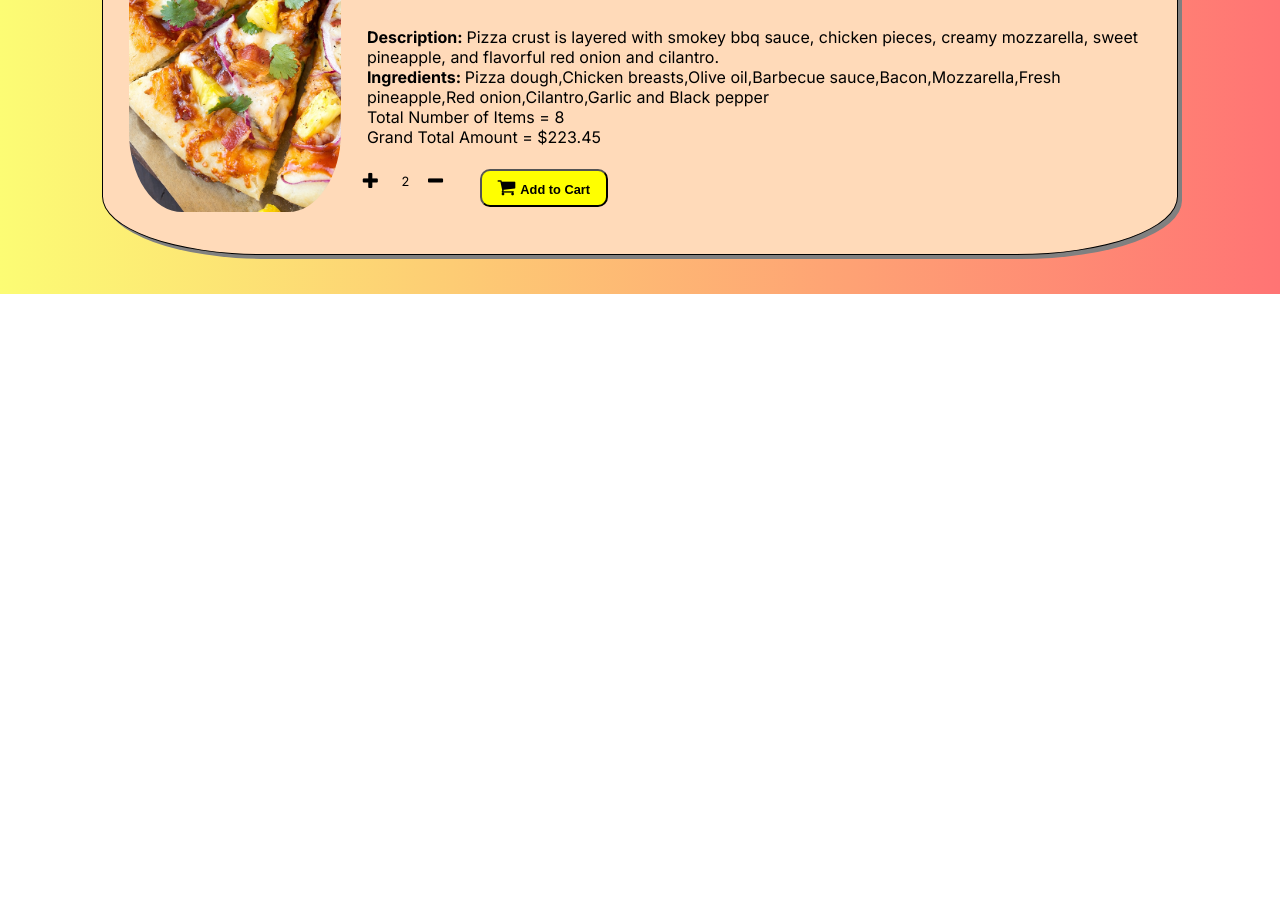
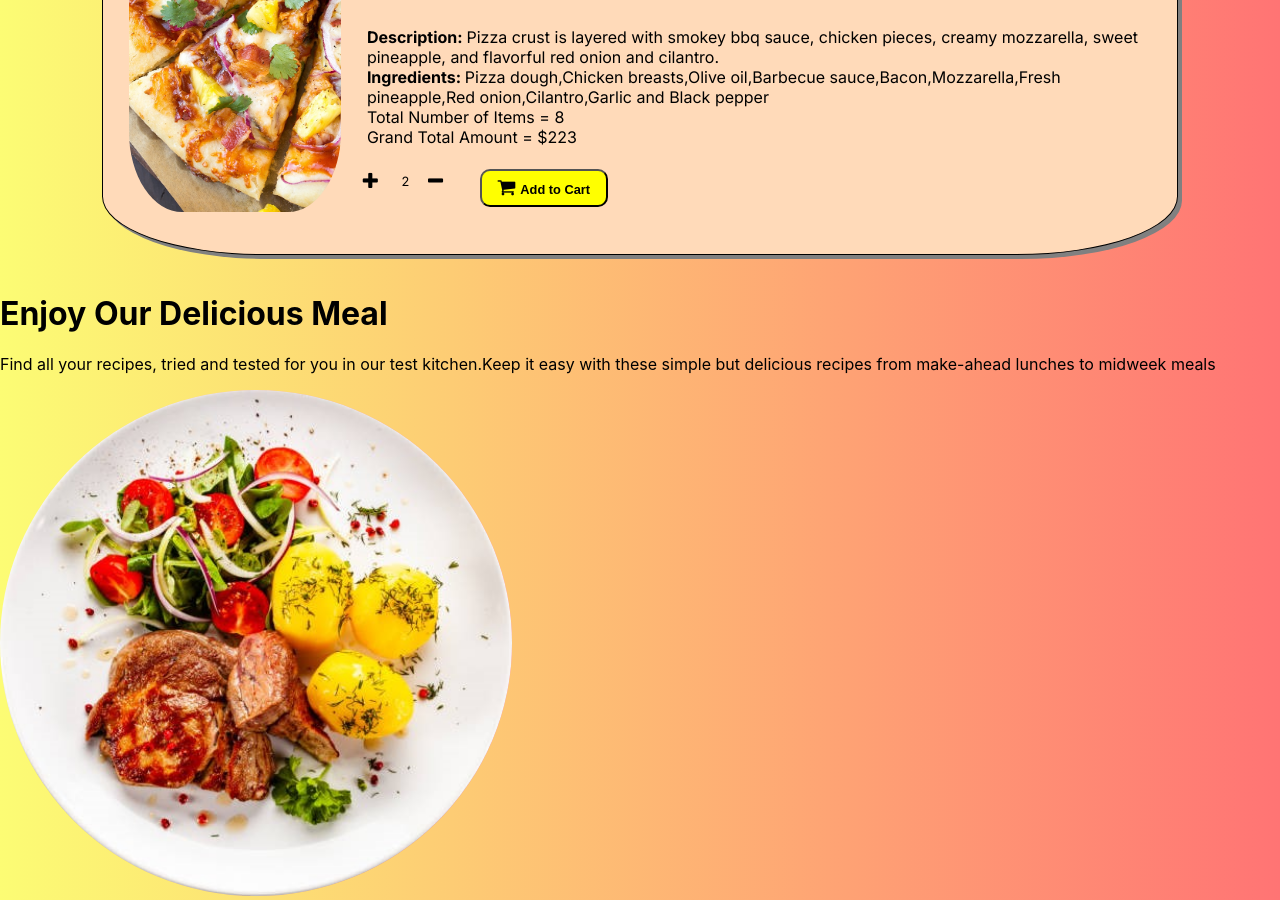
Before and after one commit to Aneesha-Maiya/Food-Cart, a React (Create React App) app: page /Home in a window 1280 px wide. Shown: the part 1480-2380 px from the top of the page. Before the commit the page ends 1774 px from the top, so only its background shows below. Built offline with nearby package versions, Linux system fonts and the light colour scheme.

Commit message:
Added images for main page

```diff
--- a/src/App.css
+++ b/src/App.css
@@ -124,8 +124,8 @@ body{
  .CartTitle{
   text-align: center;
   font-family: "Inter";
-  font-size: 2vw;
-  color:white;
+  font-size: 2.5vw;
+  color:green;
  }
 
 .FoodItem .DiscountImg{
@@ -133,3 +133,10 @@ body{
   height: 4vw;
   border-radius: 50%;
 }
+
+.Main-Img{
+  width: 40%;
+  height: 40%;
+  border-radius: 60%;
+  background-image:linear-gradient(to right,rgb(252, 252, 116),rgb(255, 116, 116));
+}
--- a/src/App.js
+++ b/src/App.js
@@ -8,6 +8,7 @@ import Spaghetti from './Images/Spaghetti.jpg';
 import HawaiianPizza from './Images/HawaiianPizza.jpg';
 import TenOff from './Images/TenOff.jpeg';
 import FiveOff from './Images/FiveOff.jpeg';
+import FoodItem1 from './Images/fooditem5.jpg';
 import './App.css';
 import { useState,useEffect} from 'react'
 import {Route,Routes,BrowserRouter as Router} from 'react-router-dom';
@@ -35,6 +36,7 @@ export default function App() {
       image: Salmon,
       ingredients: "Salmon,Teriyaki sauce and Vegetables like peppers, carrots and green beans.",
       isAddedToCart: false,
+      discountPercentage: 0.00,
     },
     {
       id: 3,
@@ -57,6 +59,7 @@ export default function App() {
       image: HawaiianPizza,
       ingredients: "Pizza dough,Chicken breasts,Olive oil,Barbecue sauce,Bacon,Mozzarella,Fresh pineapple,Red onion,Cilantro,Garlic and Black pepper",
       isAddedToCart: false,
+      discountPercentage: 0.00,
     },
   ];
   const [item,setItem] = useState(foodItemsArray);
@@ -98,7 +101,7 @@ export default function App() {
   const calculateTotalAmount = ()=>{
     var totalAmount = 0
     item.map((items)=>{
-      return totalAmount = totalAmount + (items.quantity)*(items.price)
+      return totalAmount = totalAmount + (items.quantity)*(items.price)*(1-items.discountPercentage)
     })
     setTotalAmount(totalAmount)
   }
@@ -153,7 +156,13 @@ export default function App() {
        </>
       ))} />
   </Routes>
-
+      <div className='MainContent'>
+        <h1 className='Hero-Text'>Enjoy Our Delicious Meal</h1>
+        <p className='Sub-Hero-Text'>Find all your recipes, tried and tested for you in our test
+        kitchen.Keep it easy with these simple but delicious recipes from make-ahead lunches to
+        midweek meals</p>
+        <img src={FoodItem1} alt='' className='Main-Img'/>
+      </div>
     </>
   )
 }
--- a/src/Components/Cart.js
+++ b/src/Components/Cart.js
@@ -11,12 +11,14 @@ export default function Cart(props) {
              image = {props.image}
              ingredients = {props.ingredients}
              itemcount = {props.itemcount}
+             discount = {props.discount}
+             discountPercentage = {props.discountPercentage}
              totalItems = {props.totalItems}
              totalAmount = {props.totalAmount}
              AddToCart = {props.AddToCart}
              increment = {props.increment}
-            decrement = {props.decrement}
-            cart = {props.cart}
+             decrement = {props.decrement}
+             cart = {props.cart}
         />}
         <h1>{props.AddToCart}</h1>
     </>
--- a/src/Components/FoodItems.js
+++ b/src/Components/FoodItems.js
@@ -17,7 +17,7 @@ export default function FoodItems(props) {
                 <p className='FoodDescription'><strong>Description: </strong>{props.description}</p>
                 <p className='FoodIngredients'><strong>Ingredients: </strong>{props.ingredients}</p>
                 <p className ='TotalCount'>Total Number of Items = {props.totalItems}</p>
-                <p className ='TotalAmount'>Grand Total Amount = ${props.totalAmount}</p>
+                <p className ='TotalAmount'>Grand Total Amount = ${Math.floor(props.totalAmount)}</p>
                 <div className='FoodCount'>
                   <button className = "QuantityButton" onClick={props.increment}><i class = "fa fa-plus"/></button>
                   <p>{props.itemcount}</p>
```
Also changed, not shown: src/Images/fooditem2.jfif (added), src/Images/fooditem5.jpg (added).
